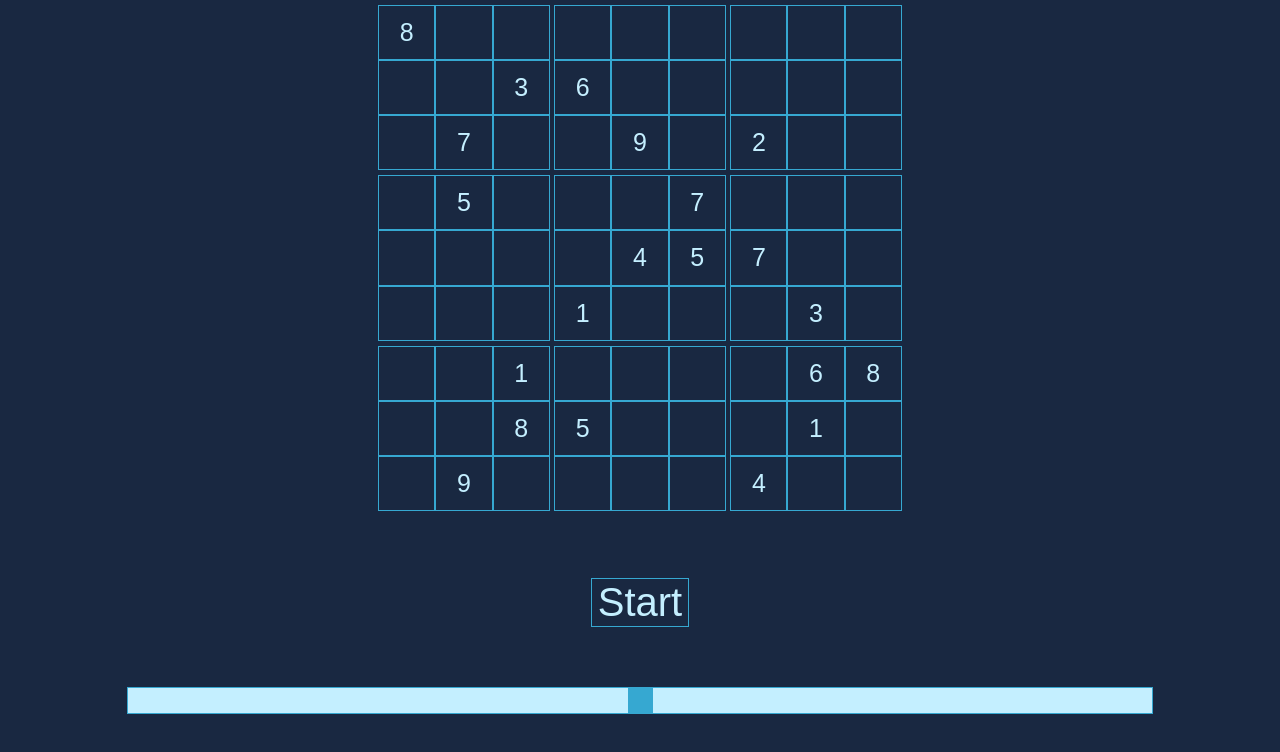
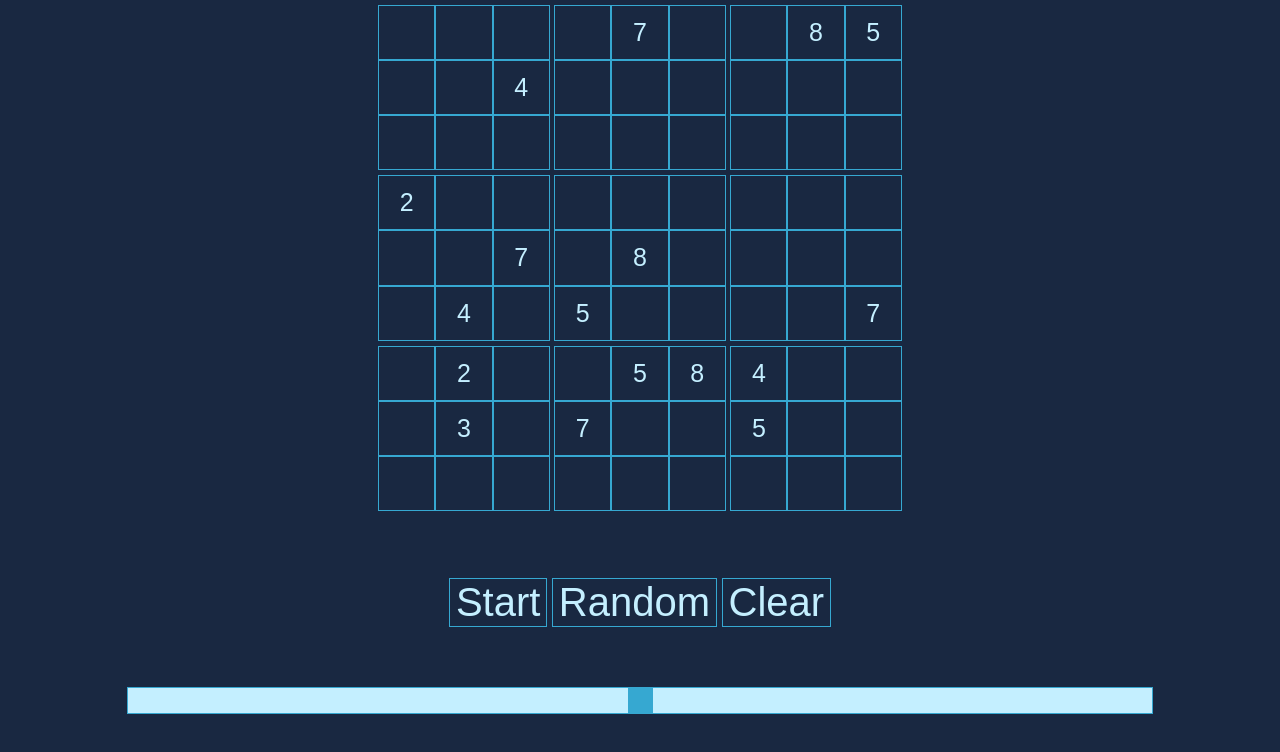
Before and after one commit to Iridium77Ir/Sudoku_solver_js, a plain HTML site: page index.html in a window 1280 px wide. Drawn offline with Linux system fonts and the light colour scheme.

Commit message:
added random board and error highlighting

```diff
--- /dev/null
+++ b/checker.js
@@ -0,0 +1,11 @@
+function checkboardAfterInput(caller) {
+    if(caller.value == '')  {
+        caller.style.border = "solid 1px #36a8d1";
+    } else {
+        if(!checkBoard(_board, caller.id.substring(0, 1), caller.id.substring(2,3), caller.value)) {
+            caller.style.border = "solid 1px red";
+        } else {
+            caller.style.border = "solid 1px #36a8d1";
+        }
+    }
+}
--- /dev/null
+++ b/creator.js
@@ -0,0 +1,23 @@
+function clearBoard() {
+    _board = [];
+    for(var i = 0; i < 9; i++) {
+        _board.push(['', '', '', '', '', '', '', '', '']);
+    };
+    renderBoard();
+}
+
+function createBoard() {
+    clearBoard();
+    for(var i = 0; i < 9; i++) {
+        for(var j = 0; j < 9; j++) {
+            var should = Math.floor(Math.random()*4);
+            if(should == 3) {
+                var num = Math.floor(Math.random()*9);
+                if(checkBoard(_board, i, j, num)) {
+                    _board[i][j] = num;
+                }
+            }
+        }
+    };
+    renderBoard();
+}
--- a/index.html
+++ b/index.html
@@ -8,10 +8,14 @@
 </head>
 <body>
     <br>
+    <script defer src="creator.js"></script>
     <script defer src="solver.js"></script>
+    <script defer src="checker.js"></script>
     <div id="grid"></div>
     <br><br><br><br><br><br><br><br><br><br><br><br><br>
     <button onclick="start()">Start</button>
+    <button onclick="createBoard()">Random</button>
+    <button onclick="clearBoard()">Clear</button>
     <br><br><br><br><br><br><br><br><br><br><br><br><br>
     <input type="range" min="0" max="100" value="50" class="slider" id="timeMs">
 </body>
--- a/solver.js
+++ b/solver.js
@@ -1,15 +1,3 @@
-const _board = [
-    ['8', '', '', '', '', '', '', '', ''],
-    ['', '', '3', '6', '', '', '', '', ''],
-    ['', '7', '', '', '9', '', '2', '', ''],
-    ['', '5', '', '', '', '7', '', '', ''],
-    ['', '', '', '', '4', '5', '7', '', ''],
-    ['', '', '', '1', '', '', '', '3', ''],
-    ['', '', '1', '', '', '', '', '6', '8'],
-    ['', '', '8', '5', '', '', '', '1', ''],
-    ['', '9', '', '', '', '', '4', '', ''],
-];
-
 function wait(milliseconds) {
     if(milliseconds == 0) {
         return true;
@@ -60,10 +48,12 @@ function start() {
     sudokuSolver(_board, time);
 };
 
+
+function renderBoard() {
     var htmlifiedBoard = "";
     for(var i = 0; i < 9; i++) {
         for(var j = 0; j < 9; j++) {
-        htmlifiedBoard += '<input type="text" id="' + i + ':' + j + '" value="' + _board[i][j] + '">';
+            htmlifiedBoard += '<input type="text" id="' + i + ':' + j + '" value="' + _board[i][j] + '" oninput="checkboardAfterInput(this)">';
             if(j == 8) {
                 htmlifiedBoard += '<br>';
                 if(i%3 == 2) {
@@ -76,3 +66,7 @@ for(var i = 0; i < 9; i++) {
         };
     };
     document.getElementById('grid').innerHTML = htmlifiedBoard;
+}
+
+
+createBoard();
```
Lines whose indentation alone changed are shown as unchanged.
